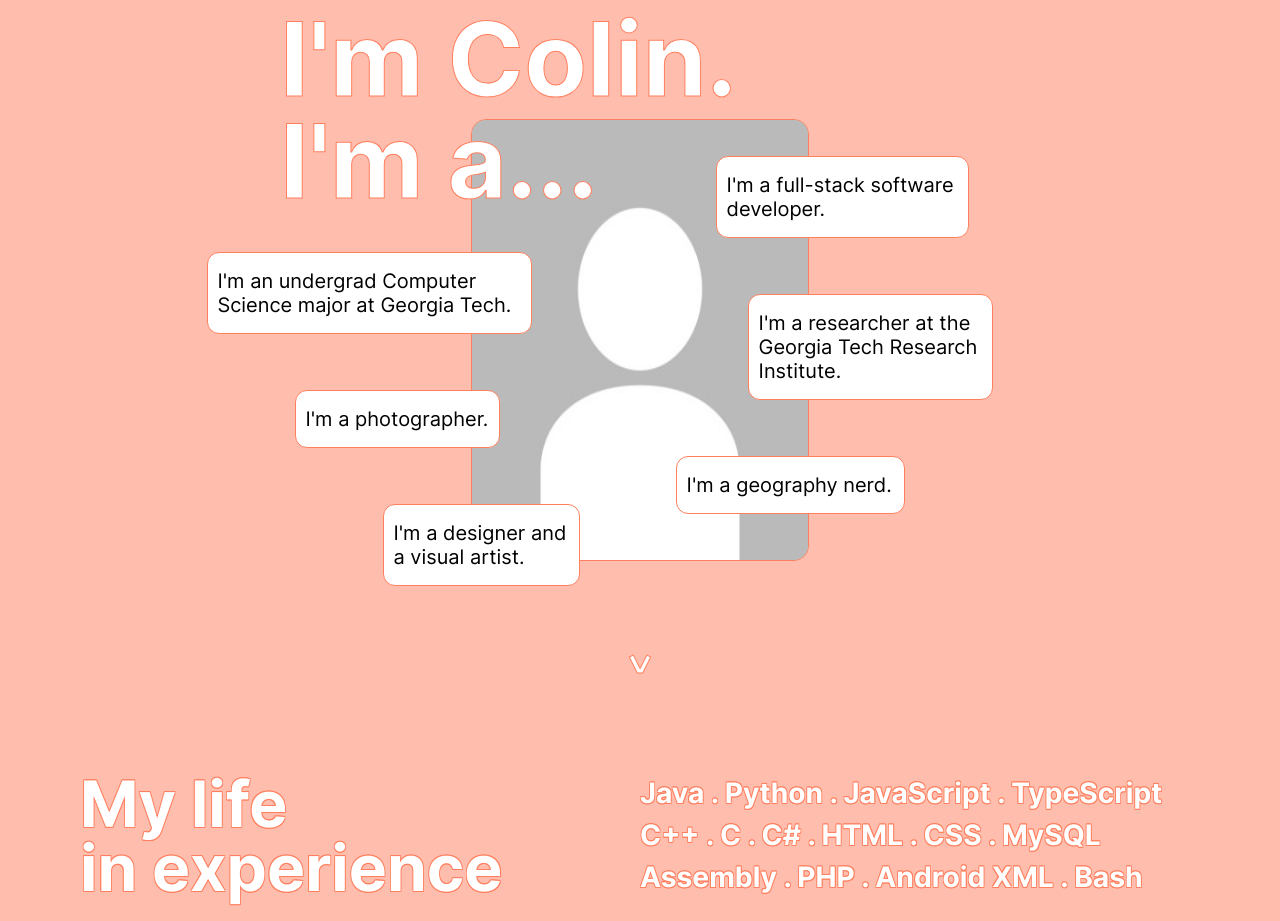
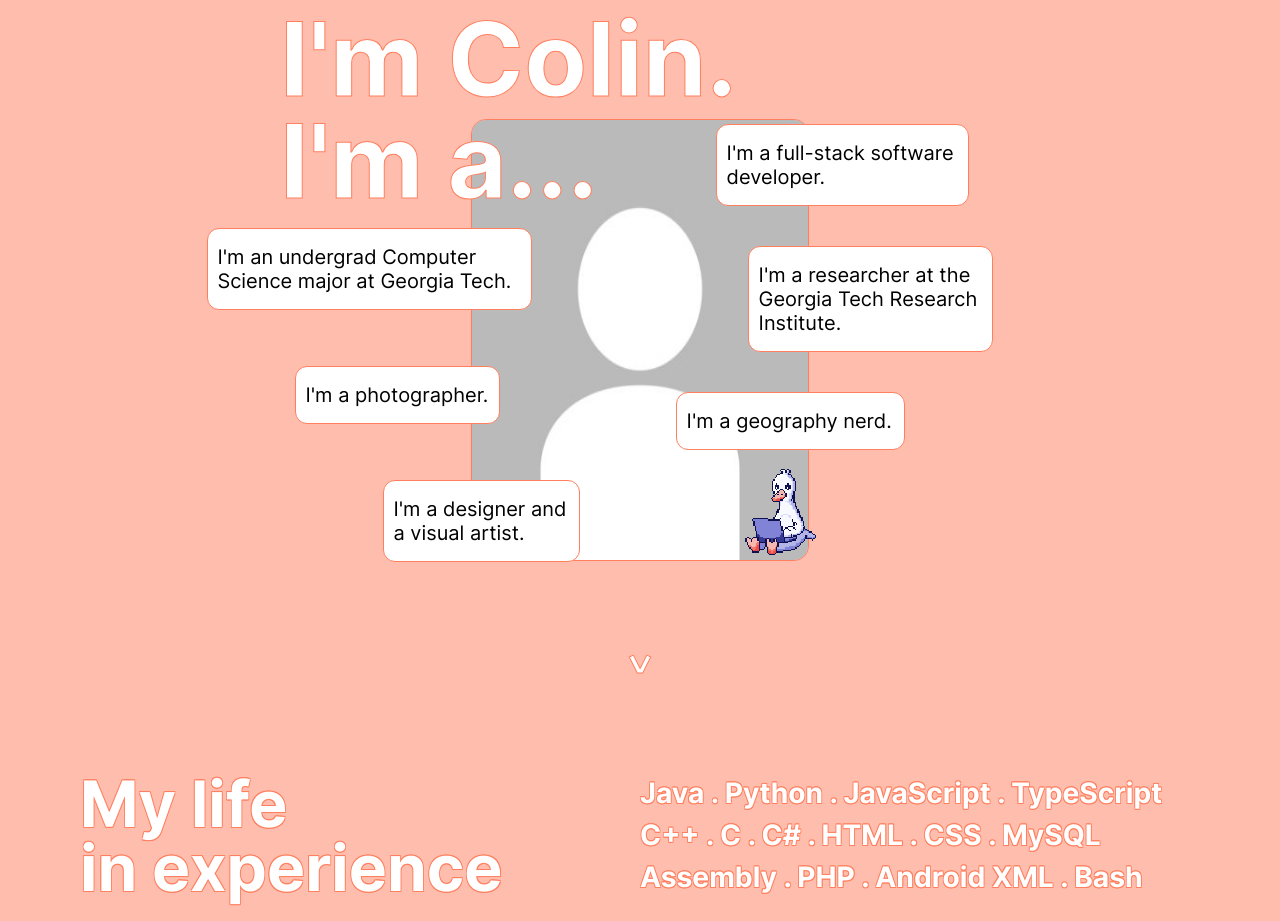
Before and after one commit to ColinVu/personal-website-v3, a React (Create React App) app in the folder my-app/: page / in a window 1280 px wide. Shown: the part 860-1781 px from the top of the page. Built offline with nearby package versions, Linux system fonts and the light colour scheme.

Commit message:
Making a quick fix to highlight page 1

```diff
--- a/my-app/src/App.css
+++ b/my-app/src/App.css
@@ -393,7 +393,7 @@
   }
 
   .descItem1 {
-    margin-top: 13vh;
+    margin-top: 8vh;
     margin-right: 20vh;
     margin-left: -10vh;
     width: 38vh;
@@ -412,21 +412,28 @@
   }
 
   .descItem4 {
-    margin-top: -8vh;
+    margin-top: -3vh;
     margin-left: 3vh;
     width: 29vh;
   }
 
   .descItem5 {
-    margin-top: 7vh;
+    margin-top: 5vh;
     margin-left: 7vh;
     width: 28vh;
   }
 
   .descItem6 {
-    margin-top: 7vh;
+    margin-top: 5vh;
     margin-left: -2vh;
     width: 26vh;
+  }
+
+  .descItem7 {
+    width: 128px;
+    height: 128px;
+    image-rendering: pixelated;
+    margin-left: 3vh;
   }
 
   .centerArrow {
--- a/my-app/src/App.js
+++ b/my-app/src/App.js
@@ -264,6 +264,7 @@ function App() {
             <div className="descItem descItem6">
               <div>I'm a geography nerd.</div>
             </div>
+            <img className="descItem7" data-name="duck-laptop" src={iconMap.get('duckLaptop')} alt="duck with laptop icon"/>
           </div>
         </div>
         <div className="centerArrow">
@@ -286,7 +287,6 @@ function App() {
             </div>
             <div>
               C++ . C . C# . HTML . CSS . MySQL
-
             </div>
             <div>
               Assembly . PHP . Android XML . Bash
--- a/my-app/src/assets/index.js
+++ b/my-app/src/assets/index.js
@@ -4,6 +4,7 @@ import wrenchIcon from './images/wrench_icon.png';
 import scrollIcon from './images/scroll_icon.png';
 import mePhoto from './images/default_photo.jpg';
 import duckFlying from './images/duck_flying.png';
+import duckLaptop from './images/duck_laptop.gif';
 
 const iconMap = new Map();
 iconMap.set('diary', diaryIcon);
@@ -12,5 +13,6 @@ iconMap.set('wrench', wrenchIcon);
 iconMap.set('scroll', scrollIcon);
 iconMap.set('mePhoto', mePhoto);
 iconMap.set('duckFlying', duckFlying);
+iconMap.set('duckLaptop', duckLaptop);
 
 export {iconMap};
```
Also changed, not shown: my-app/src/assets/images/duck_laptop.gif (added), my-app/src/assets/images/duck_laptop.png (added).
